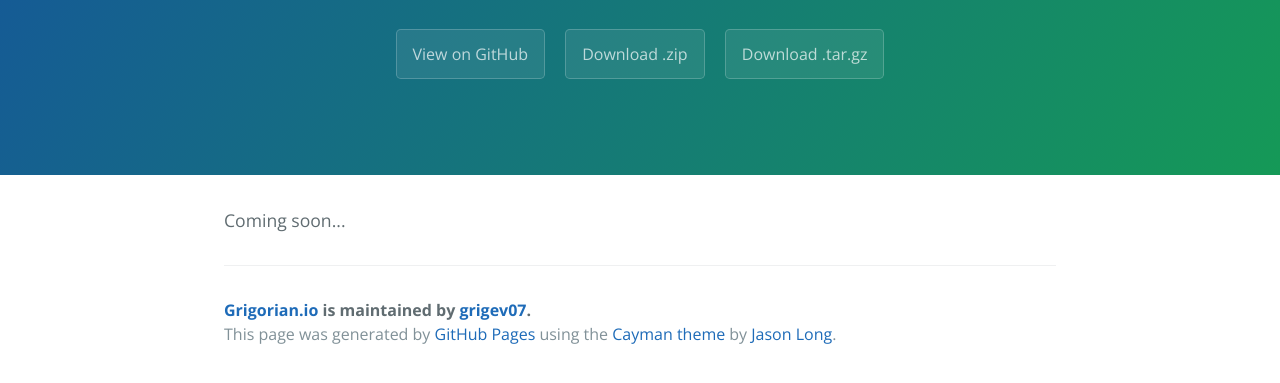
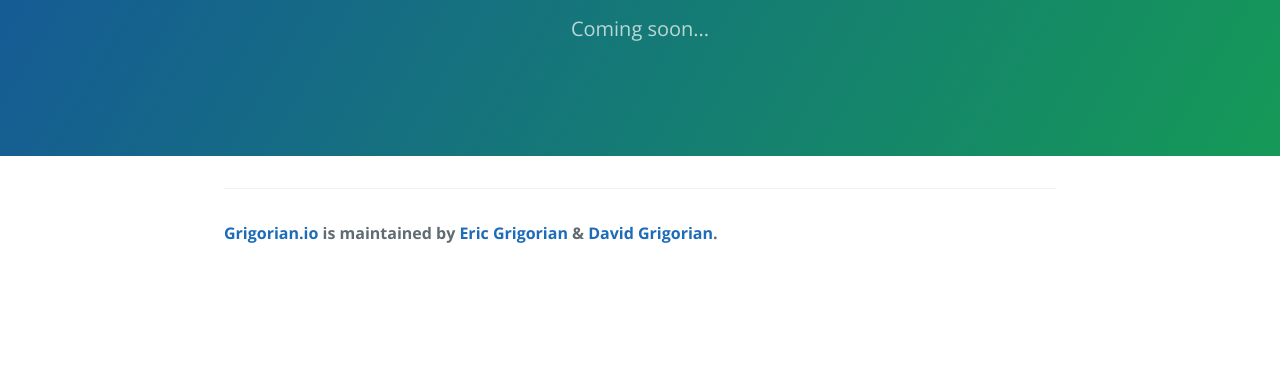
Before and after one commit to ericgrigorian/grigorian.io, a plain HTML site: page index.html in a window 1280 px wide. Shown: the part 161-544 px from the top of the page. Drawn offline with nearby package versions, Linux system fonts and the light colour scheme.

Commit message:
Update index.html

```diff
--- a/index.html
+++ b/index.html
@@ -2,7 +2,7 @@
 <html lang="en-us">
   <head>
     <meta charset="UTF-8">
-    <title>Grigorian.io by grigev07</title>
+    <title>Grigorian.io</title>
     <meta name="viewport" content="width=device-width, initial-scale=1">
     <link rel="stylesheet" type="text/css" href="stylesheets/normalize.css" media="screen">
     <link href='https://fonts.googleapis.com/css?family=Open+Sans:400,700' rel='stylesheet' type='text/css'>
@@ -12,23 +12,16 @@
   <body>
     <section class="page-header">
       <h1 class="project-name">Grigorian.io</h1>
-      <h2 class="project-tagline"></h2>
-      <a href="https://github.com/grigev07/grigorian.io" class="btn">View on GitHub</a>
+      <h2 class="project-tagline">Coming soon...</h2>
+<!--       <a href="https://github.com/grigev07/grigorian.io" class="btn">View on GitHub</a>
       <a href="https://github.com/grigev07/grigorian.io/zipball/master" class="btn">Download .zip</a>
-      <a href="https://github.com/grigev07/grigorian.io/tarball/master" class="btn">Download .tar.gz</a>
+      <a href="https://github.com/grigev07/grigorian.io/tarball/master" class="btn">Download .tar.gz</a> -->
     </section>
 
     <section class="main-content">
-      <p>Coming soon...</p>
-
       <footer class="site-footer">
-        <span class="site-footer-owner"><a href="https://github.com/grigev07/grigorian.io">Grigorian.io</a> is maintained by <a href="https://github.com/grigev07">grigev07</a>.</span>
-
-        <span class="site-footer-credits">This page was generated by <a href="https://pages.github.com">GitHub Pages</a> using the <a href="https://github.com/jasonlong/cayman-theme">Cayman theme</a> by <a href="https://twitter.com/jasonlong">Jason Long</a>.</span>
+        <span class="site-footer-owner"><a href="https://github.com/grigev07/grigorian.io">Grigorian.io</a> is maintained by <a href="https://github.com/grigev07">Eric Grigorian</a> &amp; <a href="https://github.com/davitgr">David Grigorian</a>.</span>
       </footer>
-
     </section>
-
-
   </body>
 </html>
```
